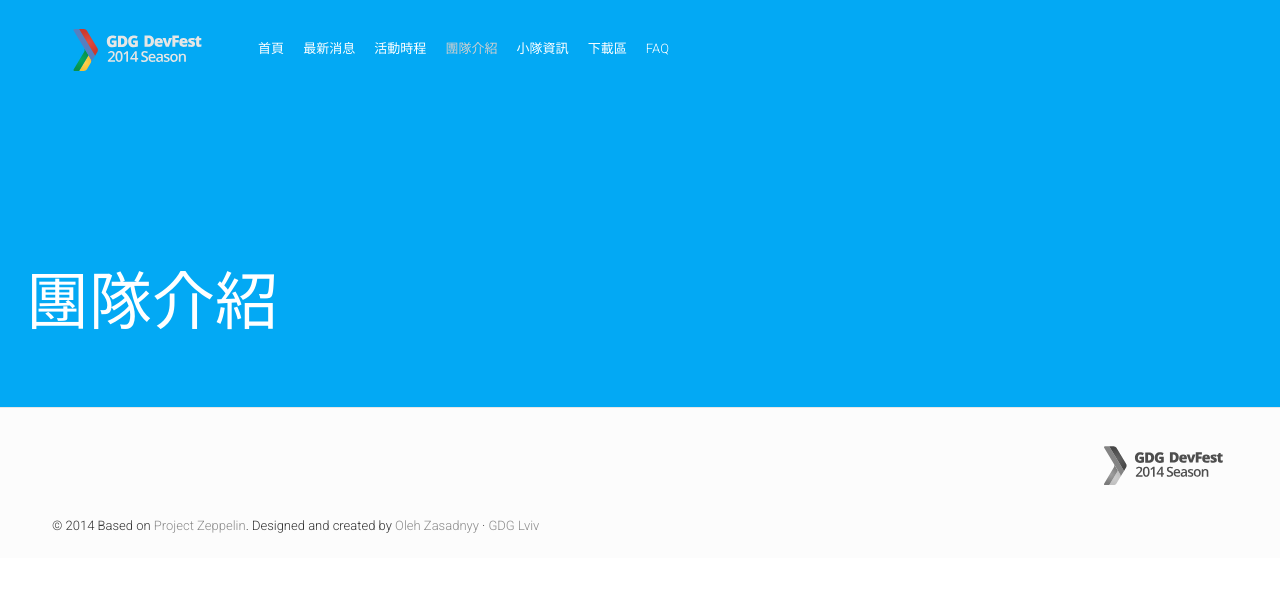
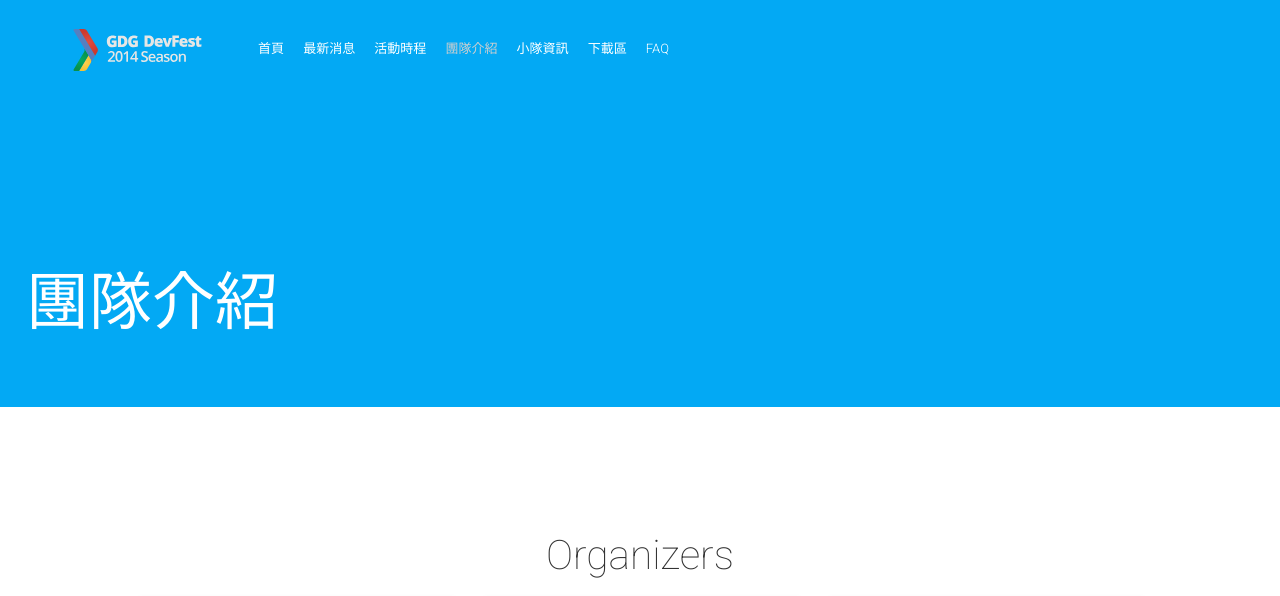
Before and after one commit to b09705045/Whose_Party, a Jekyll site: the page built from crew.html, in a window 1280 px wide and 1400 px high. Shown: the top 596 px of the window. Built offline with Jekyll 4.4.1, drawn with Linux system fonts in a browser that asks for light colours; nearby versions of some CDN libraries; comment, search, counter and statistics services are not loaded; some of the changed text lies outside the part shown; grey boxes are pictures that could not be loaded.

```diff
--- a/_config.yml
+++ b/_config.yml
@@ -84,10 +84,10 @@ statisticBlock:
 latestNewsTitle: ""
 
 # Rockstar Speakers Block
-rockstarSpeakersImage: "rockstar-speakers.jpg"
-rockstarSpeakersCount: 3
+rockstarSpeakersImage: "rockstar-speakers.png"
+rockstarSpeakersCount: 4
 rockstarSpeakersTitle: "認識召部"
-rockstarSpeakersButtonText: "團隊介紹"
+rockstarSpeakersButtonText: "點我看團隊介紹"
 
 # Location Block
 locationBlockTitle: "舉辦地點"
--- a/_includes/rockstar-speakers.html
+++ b/_includes/rockstar-speakers.html
@@ -1,12 +1,14 @@
 <!-- Begin Rockstar Speakers Section -->
-<section id="rockstar-speakers" class="rockstar-speakers image-section parallax" style="background-image: url({{ site.baseurl }}/img/sections-background/{{ site.rockstarSpeakersImage }});">
+<section id="rockstar-speakers" class="rockstar-speakers image-section parallax"
+	style="background-image: url({{ site.baseurl }}/img/department/{{ site.rockstarSpeakersImage }});">
 	<div class="overlay solid-overlay"></div>
 	<div class="content-wrapper">
 		<div class="col-lg-10 col-lg-offset-1 rockstar-speakers-list">
 			<h3 id="rockstar-speaker-title">{{ site.rockstarSpeakersTitle }}</h3>
 			<div class="clearfix"></div>
 			<span class="bordered">
-				<a href="{{ site.baseurl }}/speakers/" class="bottom-section-link waves-effect waves-button waves-light">{{ site.rockstarSpeakersButtonText }}</a>
+				<a href="{{ site.baseurl }}/speakers/" class="bottom-section-link waves-effect waves-button waves-light">{{
+					site.rockstarSpeakersButtonText }}</a>
 			</span>
 		</div>
 	</div>
--- a/crew.html
+++ b/crew.html
@@ -6,3 +6,4 @@ modal: all
 ---
 
 {% include top-section.html %}
+{% include team.html %}
```
Also changed, not shown: img/department/conference.png (renamed from img/department/conference.jpg), img/department/hackathon.png (renamed from img/department/hackathon.jpg), img/department/workshop.png (renamed from img/department/workshop.jpg).
